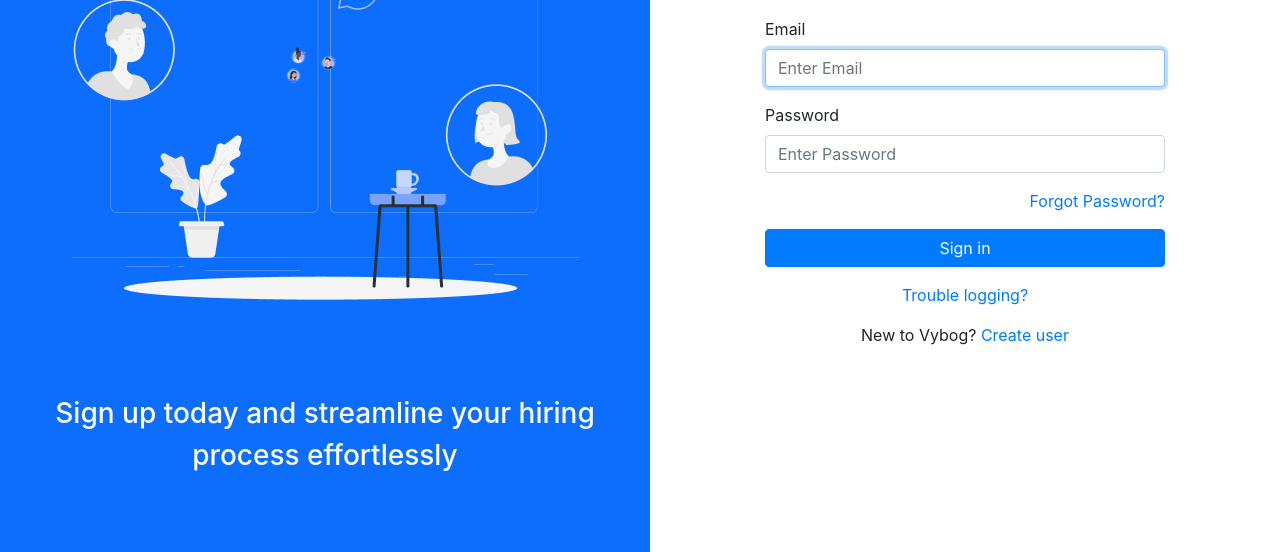
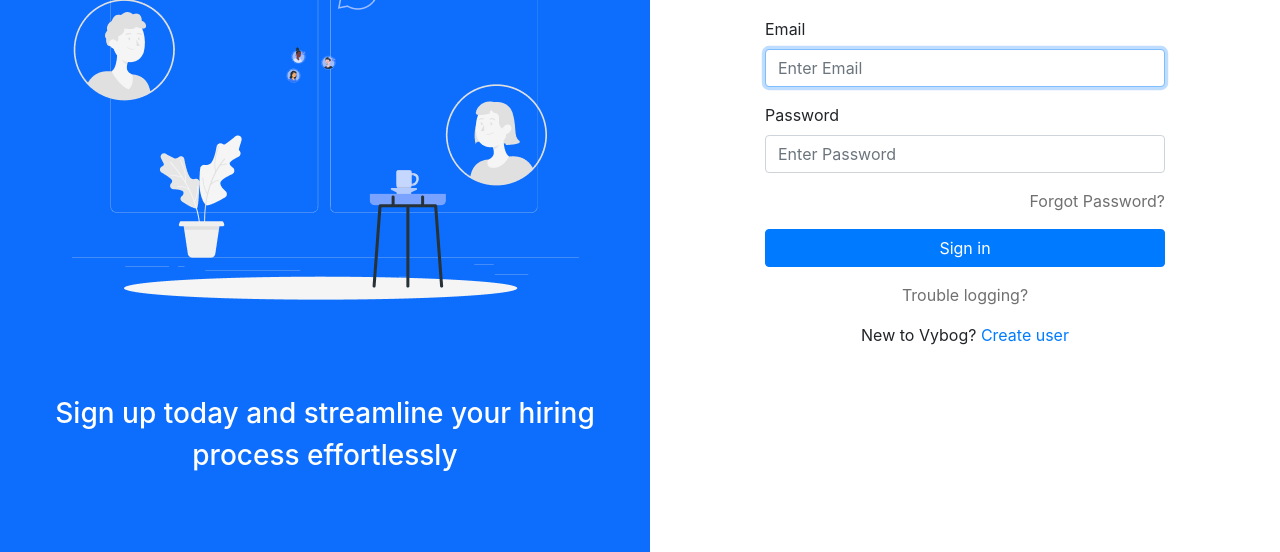
Before and after one commit to Knight7774/frontEndRepo, a plain HTML site: page loginPage/index.html in a window 1280 px wide. Shown: the part 248-800 px from the top of the page. Drawn offline with nearby package versions, Linux system fonts and the light colour scheme.

Commit message:
Update styles.css

```diff
--- a/loginPage/styles.css
+++ b/loginPage/styles.css
@@ -54,6 +54,11 @@
     text-align: center;
     margin-bottom: 20px;
   }
+
+
+  .greyShade{
+    color: #707070;
+  }
   /* MOBILE VIEW POINT (760PX) */
   @media (max-width: 768px) {
 
```
